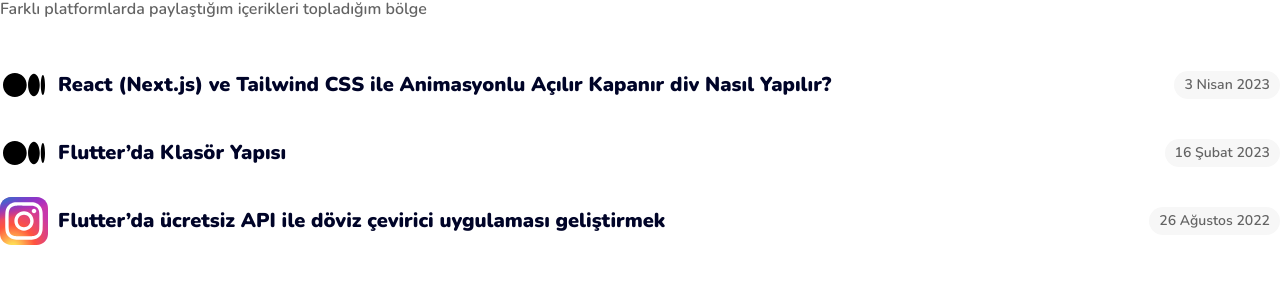
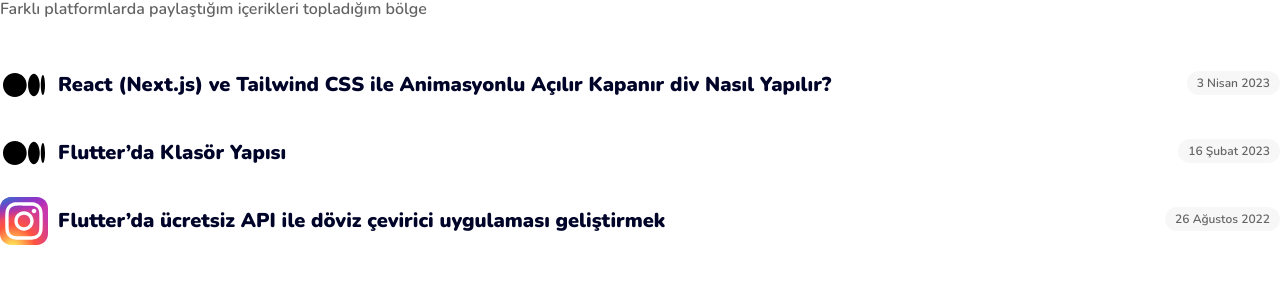
Before and after one commit to mehmetext/konukcudev-next, a Next.js app: page /publications in a window 1280 px wide. Shown: the part 223-508 px from the top of the page. Built offline with nearby package versions, Linux system fonts and the light colour scheme.

Commit message:
Update Publication.tsx

```diff
--- a/src/components/molecules/PublicationsTemplate/Publication.tsx
+++ b/src/components/molecules/PublicationsTemplate/Publication.tsx
@@ -24,7 +24,7 @@ export default function Publication({ icon, href, title, date }: Props) {
 				</Link>
 			</div>
 			<div className="hidden sm:flex items-start sm:pt-2.5">
-				<div className="text-sm text-[#636363] px-2.5 py-1 bg-bright rounded-full">
+				<div className="text-xs text-[#636363] px-2.5 py-1 bg-bright rounded-full">
 					{date}
 				</div>
 			</div>
```
